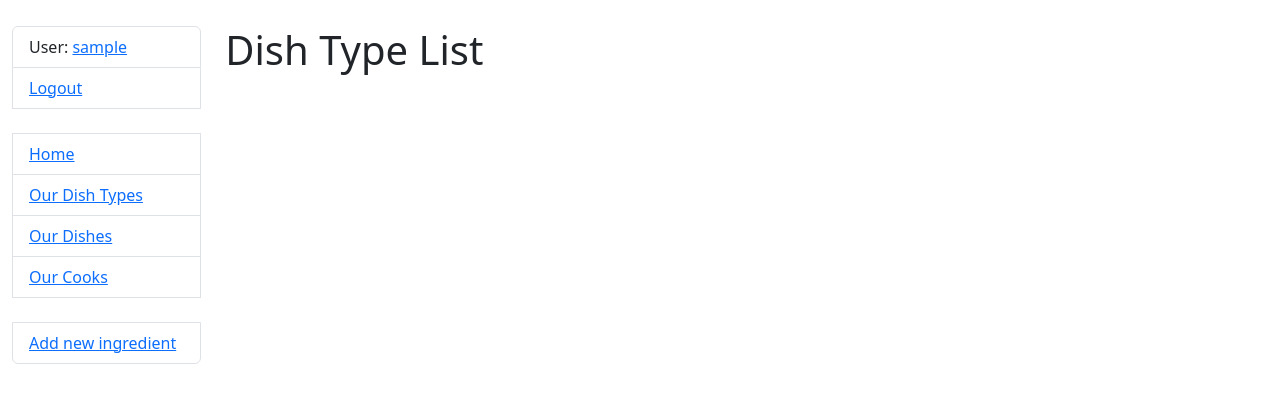
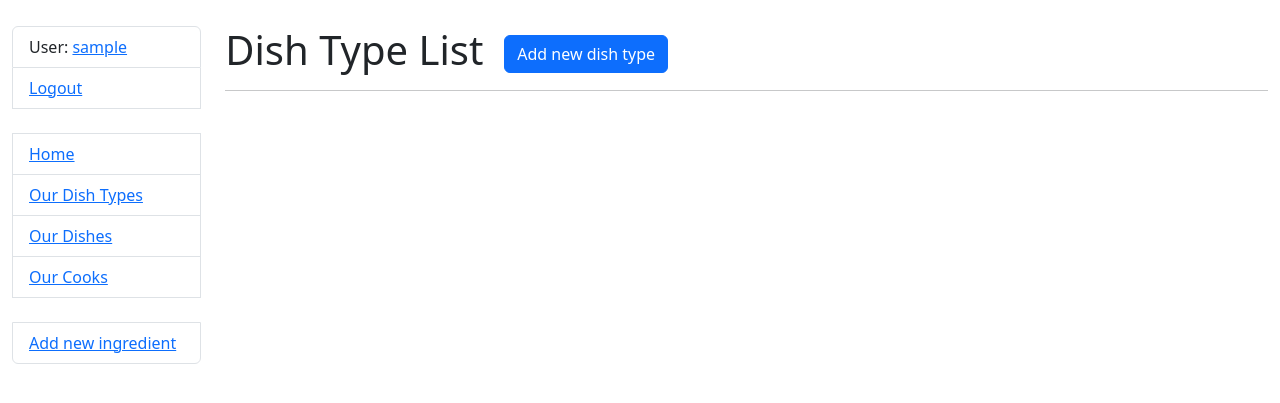
Before and after one commit to KristianYe/restaurant-kitchen, a Django app: page /dish-types/ in a window 1280 px wide. Shown: the top 403 px of the page. Run offline with Django 4.2, Linux system fonts and the light colour scheme; the visitor is signed in with stand-in values (Sample User, id 1); data that the repository does not hold is empty.

Commit message:
added "add" buttond to dish/dish type list

```diff
--- a/templates/kitchen/dish_type_list.html
+++ b/templates/kitchen/dish_type_list.html
@@ -1,10 +1,17 @@
 {% extends "base.html" %}
 
 {% block content %}
-	<h1>Dish Type List</h1>
+	<h1>
+    Dish Type List
+    <a style="margin-left: 1%" href="{% url 'kitchen:dish-type-create' %}" class="btn btn-primary link-to-page">
+      Add new dish type
+    </a>
+  </h1>
+  <hr>
   <ul>
     {% for dish_type in dish_type_list %}
       <li><a href="{% url 'kitchen:dish-type-detail' pk=dish_type.id %}">{{ dish_type }}</a></li>
+      <hr>
     {% endfor %}
   </ul>
 {% endblock %}
```
Also changed, not shown: templates/kitchen/dish_list.html (+8 -1 lines).
